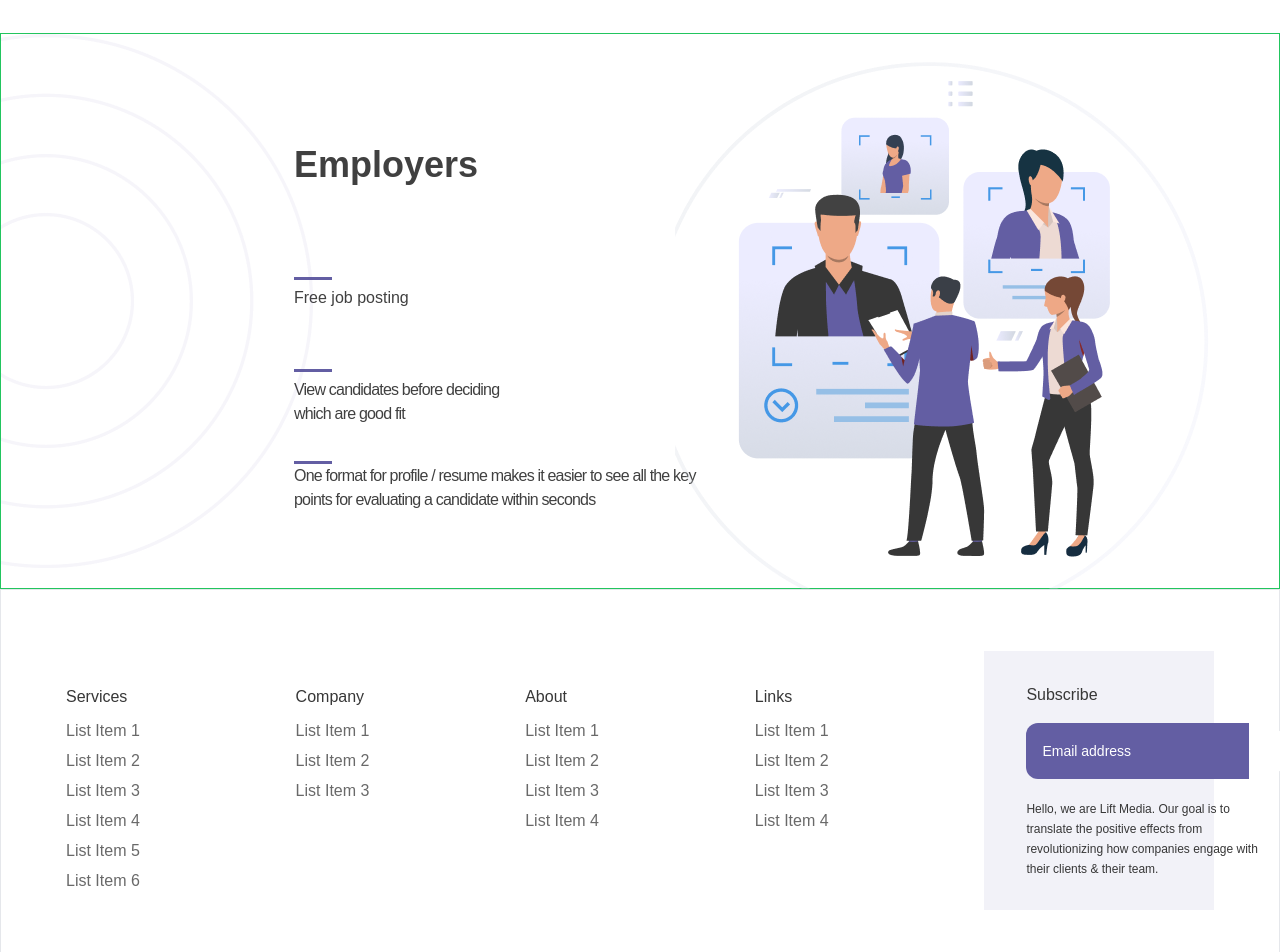
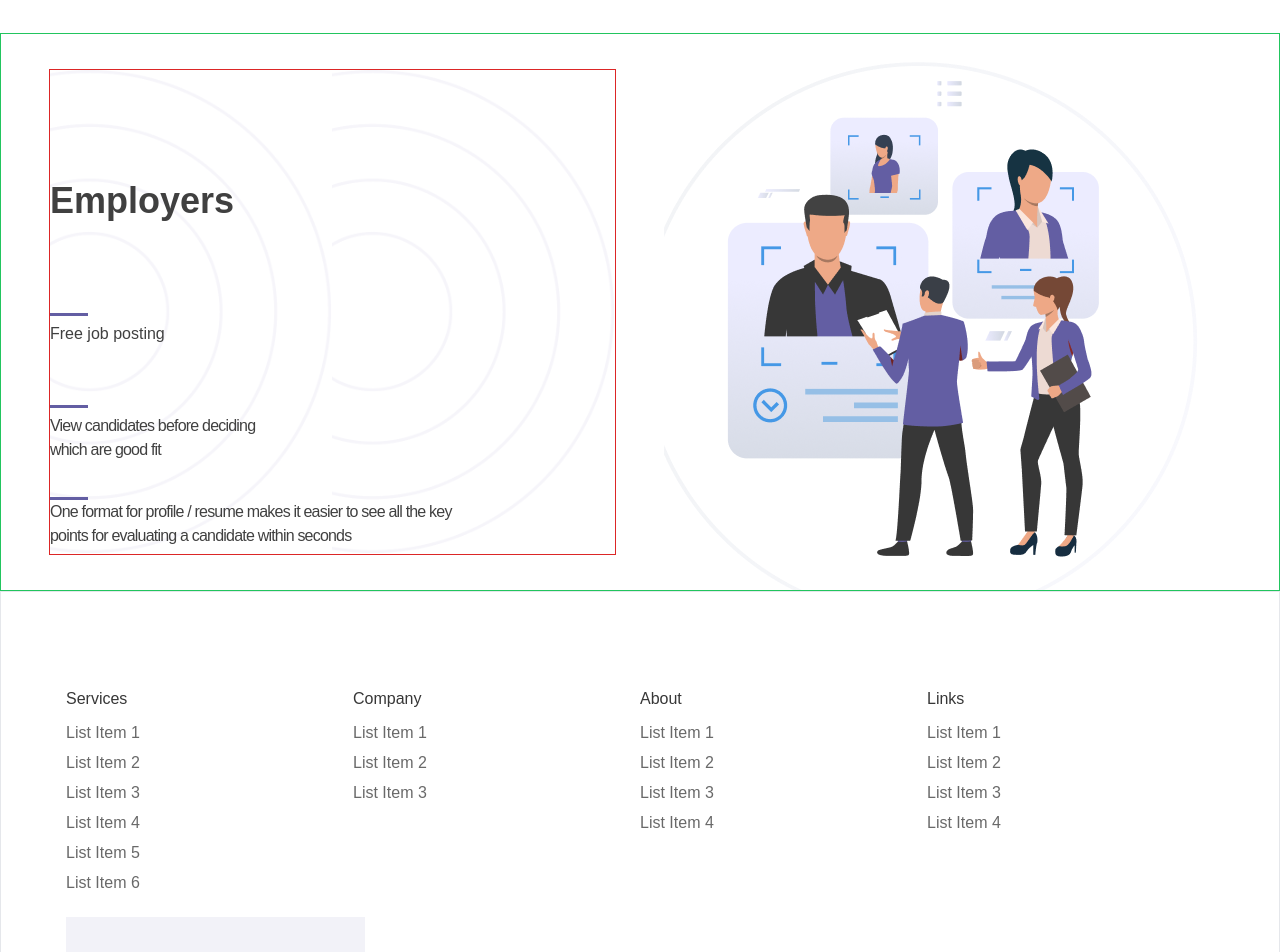
Before and after one commit to umairnaeem373/cv-maker-redux, a React (Create React App) app: page / in a window 1280 px wide. Shown: the part 1960-2912 px from the top of the page. Built offline with nearby package versions, Linux system fonts and the light colour scheme.

Commit message:
Employers section

```diff
--- a/src/Components/Footer.jsx
+++ b/src/Components/Footer.jsx
@@ -4,7 +4,7 @@ const Footer = () => {
   return (
     <div className="border px-[65px] pt-[61px] pb-[18px]">
       <div className="flex flex-col">
-        <div className="grid grid-cols-5">
+        <div className="grid gap-y-6 grid-cols-[repeat(auto-fit,minmax(250px,1fr))]">
           <div className="flex flex-col gap-[10px] pt-[32px]">
             <h2 className="text-[16px] text-[#373737] leading-[28px] font-normal">
               Services
@@ -77,21 +77,21 @@ const Footer = () => {
             </p>
           </div>
 
-          <div className="bg-[#635ea315] px-[42px]">
+          <div className="bg-[#635ea315] w-fit px-5">
             <h2 className="pt-[32px] text-[16px] font-normal text-[#373737]">
               Subscribe
             </h2>
-            <div className="flex items-center pt-[16px] pb-[20px]">
+            <div className="flex items-strech justify-center py-5">
               <input
                 type="text"
                 placeholder="Email address"
-                className="w-[248px] py-[16px] bg-[#635EA3] pl-[16px] placeholder:text-[#ffffff] placeholder:text-[14px] rounded-tl-xl rounded-bl-xl"
+                className="max-w-[248px] py-[16px] bg-[#635EA3] pl-[16px] placeholder:text-[#ffffff] placeholder:text-[14px] rounded-tl-xl rounded-bl-xl"
               />
-              <div className="bg-[#ffffff] px-[18px] py-[22px] rounded-tr-xl rounded-br-xl">
+              <div className="bg-[#ffffff] min-w-fit px-[18px] py-[22px] rounded-tr-xl rounded-br-xl">
                 <img src="../Images/arrows-down-top-move-1.png" alt="" />
               </div>
             </div>
-            <p className=" mb-[31px] w-[245px] text-[12px] font-normal text-[#373737] leading-[20px]">
+            <p className="mb-[31px] max-w-[315px] text-[12px] font-normal text-[#373737] leading-[20px]">
               Hello, we are Lift Media. Our goal is to translate the positive
               effects from revolutionizing how companies engage with their
               clients & their team.
@@ -99,7 +99,7 @@ const Footer = () => {
           </div>
         </div>
         <div className="border border-[#37373747] mt-[54px]"></div>
-        <div className="flex items-center justify-between px-[83px] pt-[18px]">
+        <div className="flex items-center justify-between pt-[18px]">
           <img src="/img/image 1.png" alt="" />
           <div className="flex gap-[36px]">
             <p className="text-[14px] font-normal leading-[19px] text-[#635EA3]">
--- a/src/Components/HomePage/Employers.jsx
+++ b/src/Components/HomePage/Employers.jsx
@@ -2,18 +2,10 @@ import React from "react";
 
 function Employers() {
   return (
-    <div className="mt-[117px] border border-green-500 w-full h-[556px]">
-      <div className="relative">
-        <img className="absolute" src="../Images/Group 237845.png" alt="" />
-        <img
-          className="absolute right-[53px]"
-          src="../Images/Frame1.png"
-          alt=""
-        />
-      </div>
+    <div className="mt-[117px] px-12 h-fit border grid gap-12 grid-cols-1 items-center md:grid-cols-2 border-green-500 w-full">
 
-      <div className="w-[417px] h-[326px] ms-[293px]">
 
+      <div className="border h-fit border-red-600 circle-employer">
           <div className=" mt-[104px] w-[220px]">
             <h1 className=" text-neutral-700 text-4xl font-bold font-['Nunito Sans'] leading-normal">
               Employers
@@ -42,6 +34,14 @@ function Employers() {
           </div>
 
       </div>
+
+      <div className="order-none md:order-1">
+        {/* <img className="absolute" src="../Images/Group 237845.png" alt="" /> */}
+        <img
+          src="../Images/Frame1.png"
+          alt=""
+        />
+      </div>
     </div>
   );
 }
--- a/src/index.css
+++ b/src/index.css
@@ -17,3 +17,9 @@ code {
   background-size: contain;
   background-position: right;
 }
+
+.circle-employer{
+  background-image: url(../public/Images/Group\ 237845.png);
+  background-size: contain;
+  background-position: right;
+}
```
